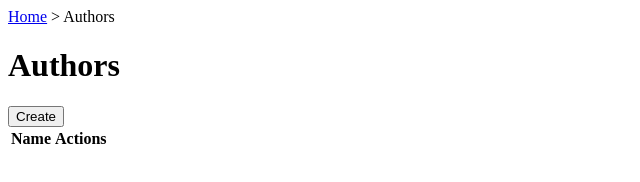
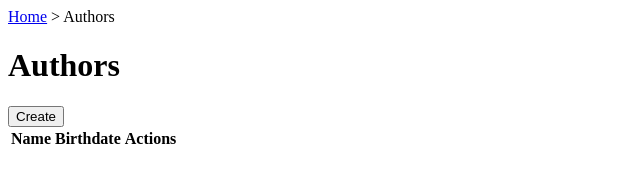
Before and after one commit to giselalanciani/books, a website built with webpack: page dist/authors/index.html in a window 1280 px wide. Shown: the full height of the page, 0-640 px from the left. Built offline with nearby package versions, Linux system fonts and the light colour scheme; no server answers.

Commit message:
create authors index

```diff
--- a/dist/authors/index.html
+++ b/dist/authors/index.html
@@ -17,6 +17,7 @@
       <table id="author-table">
         <tr>
           <th>Name</th>
+          <th>Birthdate</th>
           <th>Actions</th>
         </tr>
       </table>
@@ -24,6 +25,7 @@
       <template id="author-row-template">
         <tr>
           <td name="name"></td>
+          <td name="birthdate"></td>
           <td>
             <button name="edit-author-button" type="button">Edit</button>
             <button name="delete-author-button" type="button">Delete</button>
```
